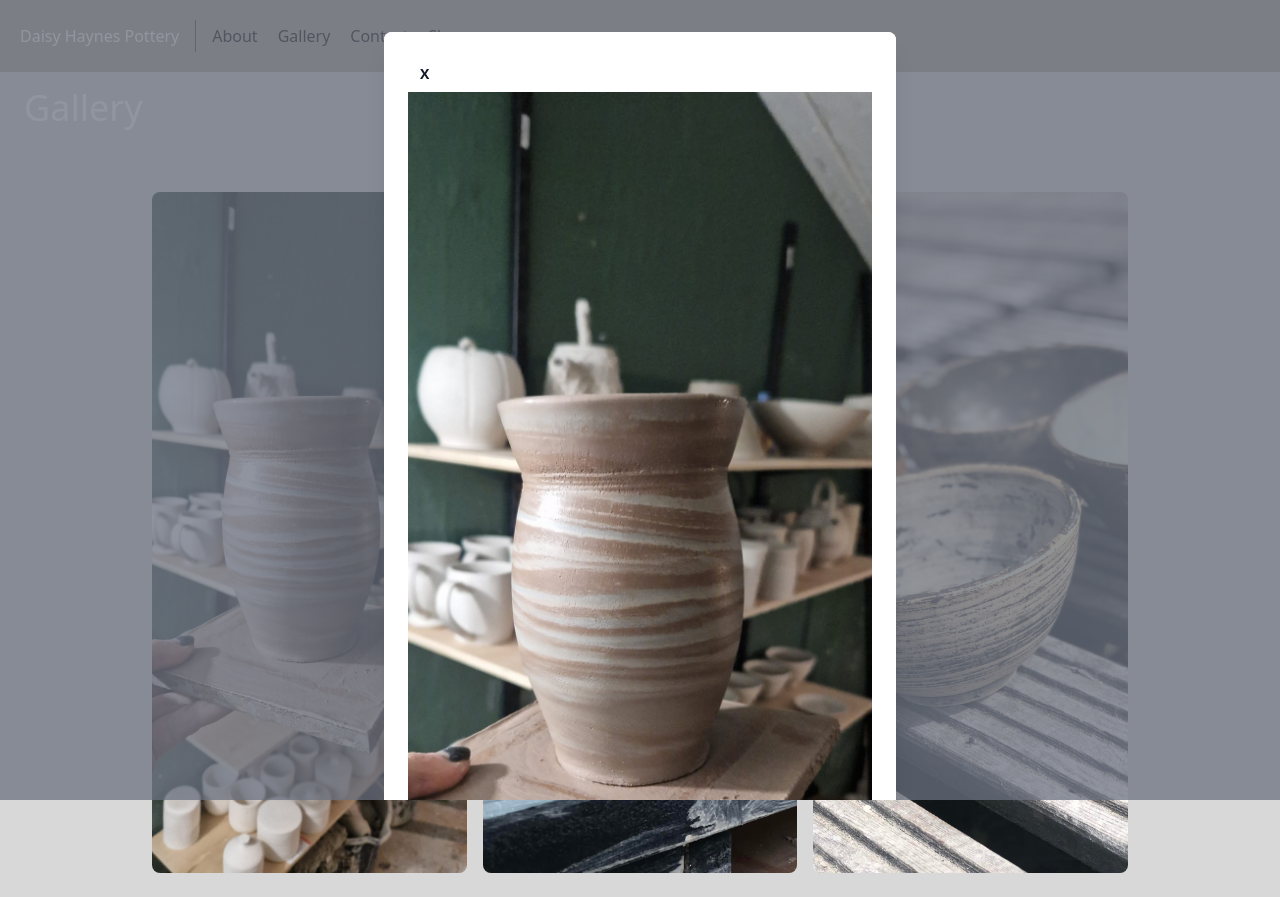
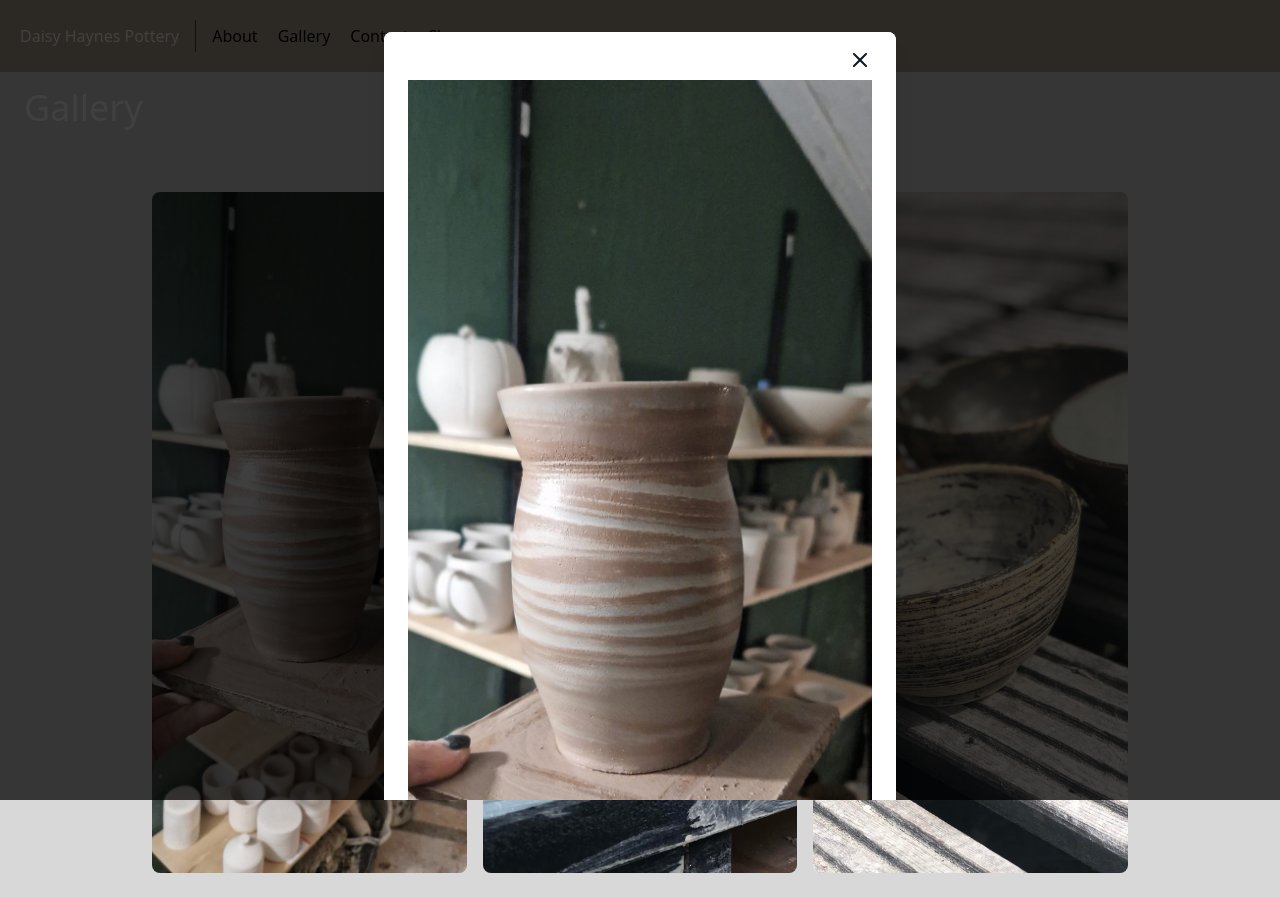
Before and after one commit to Marjona6/daisy-pottery, a Next.js app: page /gallery in a window 1280 px wide. Both pictures are taken after a click on the picture 309 px from the left and 532 px from the top of the page. Built offline with nearby package versions, Linux system fonts and the light colour scheme.

Commit message:
Improve look and functionality of modal component

```diff
--- a/app/components/Modal.jsx
+++ b/app/components/Modal.jsx
@@ -1,22 +1,18 @@
+import { X } from "react-feather";
+
 const Modal = ({ showModal = false, modalContent = null, handleClose = () => {} }) => {
   if (!showModal) return null;
   return (
+    <>
       <div class="relative z-10" aria-labelledby="modal-title" role="dialog" aria-modal="true">
-      <div
-        onClick={(e) => {
-          e.preventDefault();
-          e.stopPropagation();
-          alert("wow");
-        }}
-        class="fixed inset-0 bg-gray-500 bg-opacity-75 transition-opacity"
-      ></div>
         <div class="fixed inset-0 z-10 w-screen overflow-y-auto">
+          <div onClick={handleClose} class="fixed inset-0 bg-black bg-opacity-75 transition-opacity"></div>
           <div class="flex min-h-full items-end justify-center p-4 text-center sm:items-center sm:p-0">
             <div class="relative transform overflow-hidden rounded-lg bg-white text-left shadow-xl transition-all sm:my-8 sm:w-full sm:max-w-lg">
               <div class="bg-white px-4 pb-4 pt-5 sm:p-6 sm:pb-4">
-              <div class="sm:flex sm:items-end">
-                <button type="button" onClick={handleClose} class="mt-3 inline-flex w-full justify-center rounded-md bg-white px-3 py-2 text-sm font-semibold text-gray-900 hover:text-terra-cotta sm:mt-0 sm:w-auto">
-                  X
+                <div class="sm:flex justify-end mt-[-16px]">
+                  <button type="button" onClick={handleClose} class="inline-flex w-full justify-center rounded-md bg-white py-2 text-md font-semibold text-gray-900 hover:text-terra-cotta sm:mt-0 sm:w-auto">
+                    <X />
                   </button>
                 </div>
                 {modalContent}
@@ -26,6 +22,7 @@ const Modal = ({ showModal = false, modalContent = null, handleClose = () => {}
           </div>
         </div>
       </div>
+    </>
   );
 };
 
```
Lines whose indentation alone changed are shown as unchanged.
